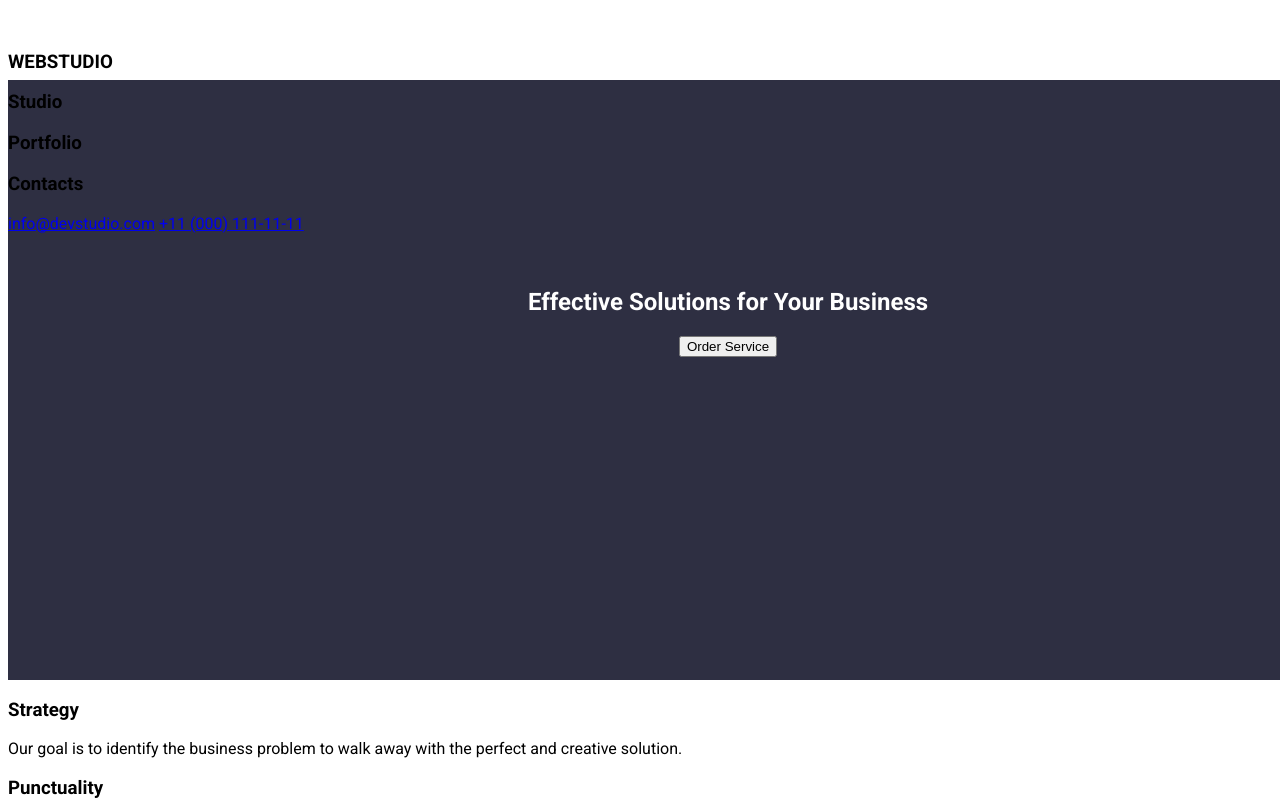
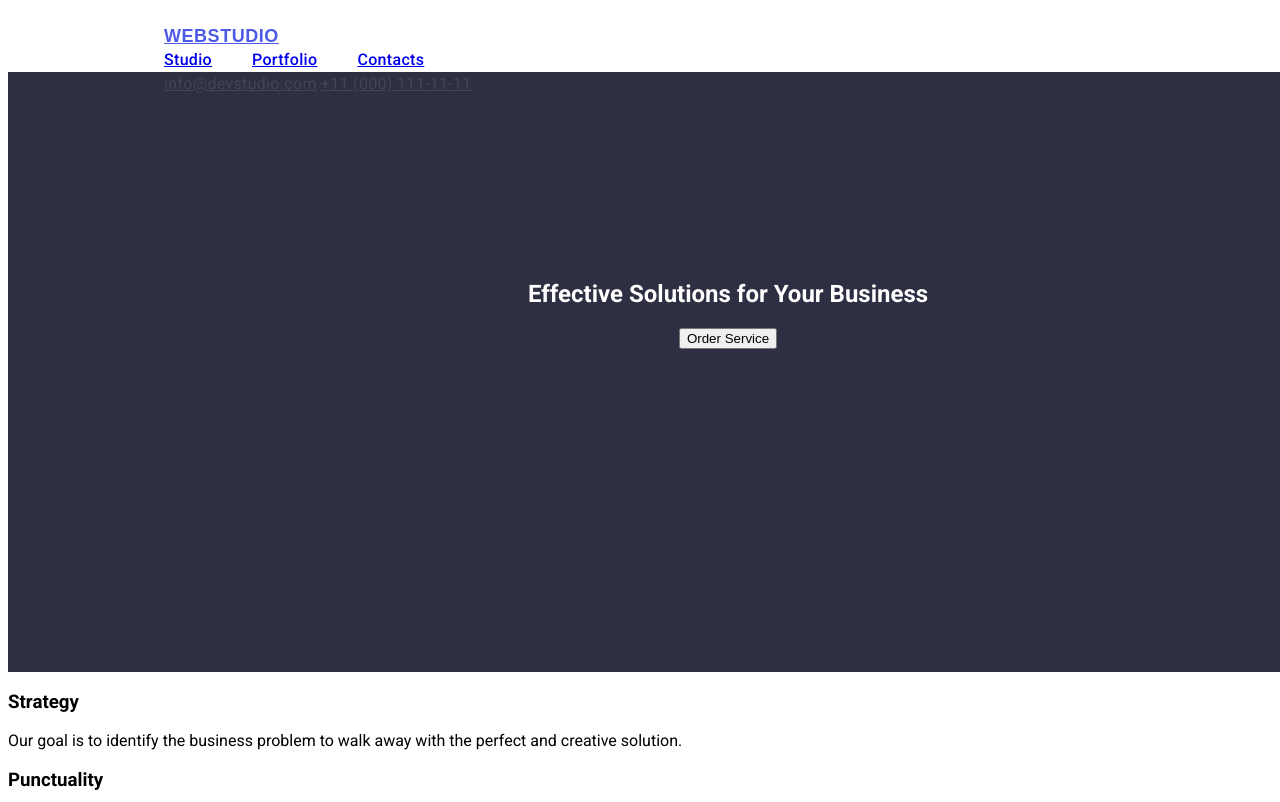
Before and after one commit to Yuriy-Nabasov/goit-markup-hw-01, a plain HTML site: page index.html in a window 1280 px wide. Shown: the top 802 px of the page. Drawn offline with Linux system fonts and the light colour scheme.

Commit message:
Fixed-menu

```diff
--- a/css/styles.css
+++ b/css/styles.css
@@ -3,7 +3,8 @@ body {
 }
 
 .top-line {
-  width: 1440px;
+  position: fixed;
+  width: 100%;
   height: 72px;
 }
 
@@ -11,12 +12,75 @@ body {
   height: 24px;
   padding-top: 24px;
   padding-bottom: 24px;
+  padding-left: 156px;
+
+  position: fixed;
+  top: 0;
+  width: 100%;
+  background-color: white;
+}
+
+.logo {
+  font-family: "Raleway", sans-serif;
+  width: 115px;
+  height: 24px;
+  display: flex;
+  align-items: center;
+  justify-content: flex-start;
+  flex-direction: row;
+  gap: 0px;
+  font-weight: 700;
+  font-size: 18px;
+
+  line-height: 21px;
+  line-height: 1.16667;
+  letter-spacing: 0.03em;
+  text-transform: uppercase;
+  color: #4d5ae5;
+}
+
+.menu {
+  width: 261px;
+  height: 24px;
+  display: flex;
+  align-items: flex-start;
+  justify-content: flex-start;
+  flex-direction: row;
+  gap: 40px;
+  font-weight: 500;
+  font-size: 16px;
+
+  line-height: 24px;
+  line-height: 1.5;
+  letter-spacing: 0.02em;
+  color: #2e2f42;
+}
+
+.mail {
+  font-weight: 400;
+  font-size: 16px;
+
+  line-height: 24px;
+  line-height: 1.5;
+  letter-spacing: 0.02em;
+  color: #434455;
+}
+
+.phone {
+  font-weight: 400;
+  font-size: 16px;
+
+  line-height: 24px;
+  line-height: 1.5;
+  letter-spacing: 0.02em;
+  color: #434455;
 }
 
 .hero-image {
   width: 1440px;
   height: 600px;
   background: #2e2f42;
+  margin-top: 72px;
 }
 
 .hero-image-container {
--- a/index.html
+++ b/index.html
@@ -17,14 +17,22 @@
     <header>
       <section class="top-line">
         <div class="top-line-conteiner">
-          <h3>WEBSTUDIO</h3>
-          <nav>
-            <h3>Studio</h3>
-            <h3>Portfolio</h3>
-            <h3>Contacts</h3>
-          </nav>
-          <a href="mailto:info@devstudio.com">info@devstudio.com</a>
-          <a href="tel:+110001111111">+11 (000) 111-11-11</a>
+          <div>
+            <a class="logo" href="/" target="_blank">WEBSTUDIO</a>
+          </div>
+          <div>
+            <nav class="menu">
+              <a href="/">Studio</a>
+              <a href="/">Portfolio</a>
+              <a href="/">Contacts</a>
+            </nav>
+          </div>
+          <div>
+            <a class="mail" href="mailto:info@devstudio.com"
+              >info@devstudio.com</a
+            >
+            <a class="phone" href="tel:+110001111111">+11 (000) 111-11-11</a>
+          </div>
         </div>
       </section>
     </header>
```
